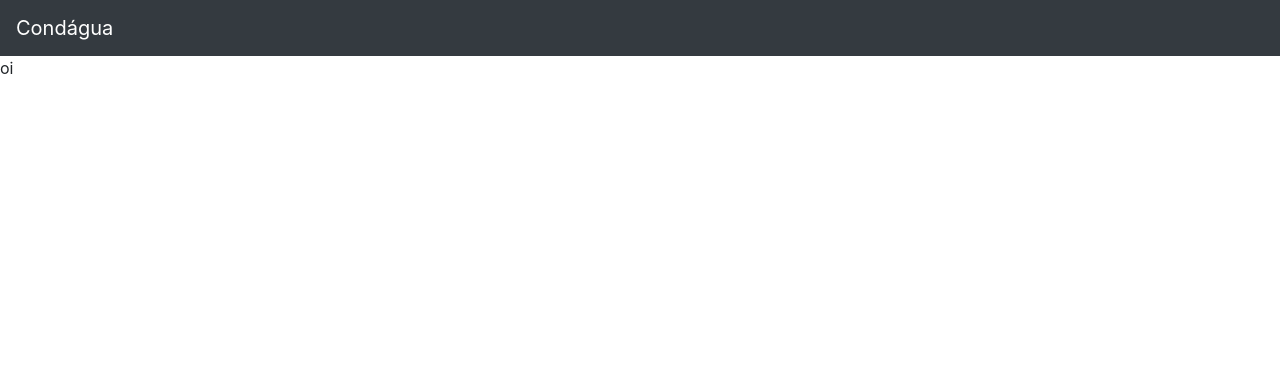
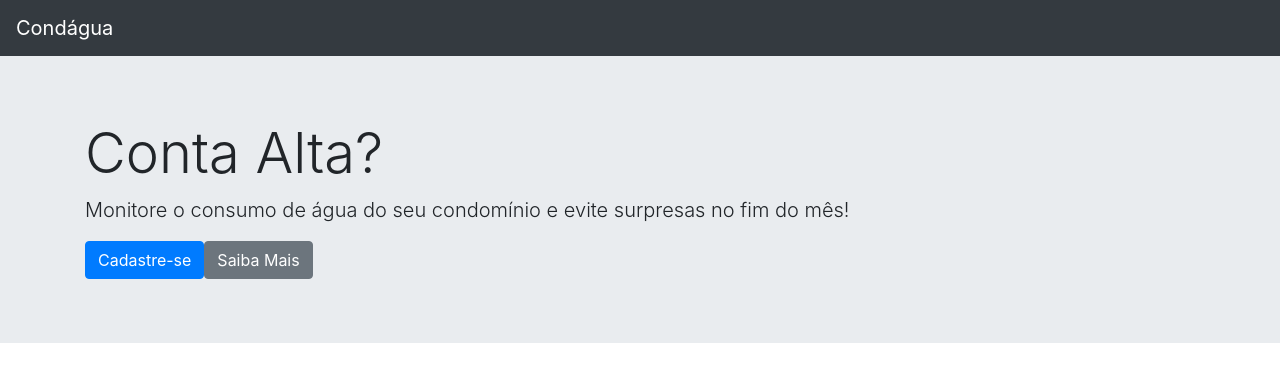
Before and after one commit to barraponto/condagua-frontend, a Vue app: page /#/ in a window 1280 px wide. Shown: the top 382 px of the page. Built offline with nearby package versions, Linux system fonts and the light colour scheme.

Commit message:
primeiro rascunho de home

```diff
--- a/src/components/HelloWorld.vue
+++ /dev/null
@@ -1,19 +0,0 @@
-<template>
-  <div class="">
-    <p>oi</p>
-  </div>
-</template>
-
-<script>
-export default {
-  name: 'HelloWorld',
-  data() {
-    return {
-      msg: 'Welcome to Your Vue.js App',
-    };
-  },
-};
-</script>
-
-<!-- Add "scoped" attribute to limit CSS to this component only -->
-<style scoped></style>
--- /dev/null
+++ b/src/components/Home.vue
@@ -0,0 +1,24 @@
+<template>
+  <b-jumbotron tag="section" class="home"
+    header-level="4" fluid
+    header="Conta Alta?">
+    <template slot="lead">
+      Monitore o consumo de água do seu condomínio e evite surpresas no fim do mês!
+    </template>
+    <b-button variant="primary">Cadastre-se</b-button>
+    <b-button variant="secondary">Saiba Mais</b-button>
+  </b-jumbotron>
+</template>
+
+<script>
+export default {
+  name: 'Home',
+  data() {
+    return {
+    };
+  },
+};
+</script>
+
+<!-- Add "scoped" attribute to limit CSS to this component only -->
+<style scoped></style>
--- a/src/router/index.js
+++ b/src/router/index.js
@@ -1,6 +1,6 @@
 import Vue from 'vue';
 import Router from 'vue-router';
-import HelloWorld from '@/components/HelloWorld';
+import Home from '@/components/Home';
 
 Vue.use(Router);
 
@@ -8,8 +8,8 @@ export default new Router({
   routes: [
     {
       path: '/',
-      name: 'HelloWorld',
-      component: HelloWorld,
+      name: 'Home',
+      component: Home,
     },
   ],
 });
```
